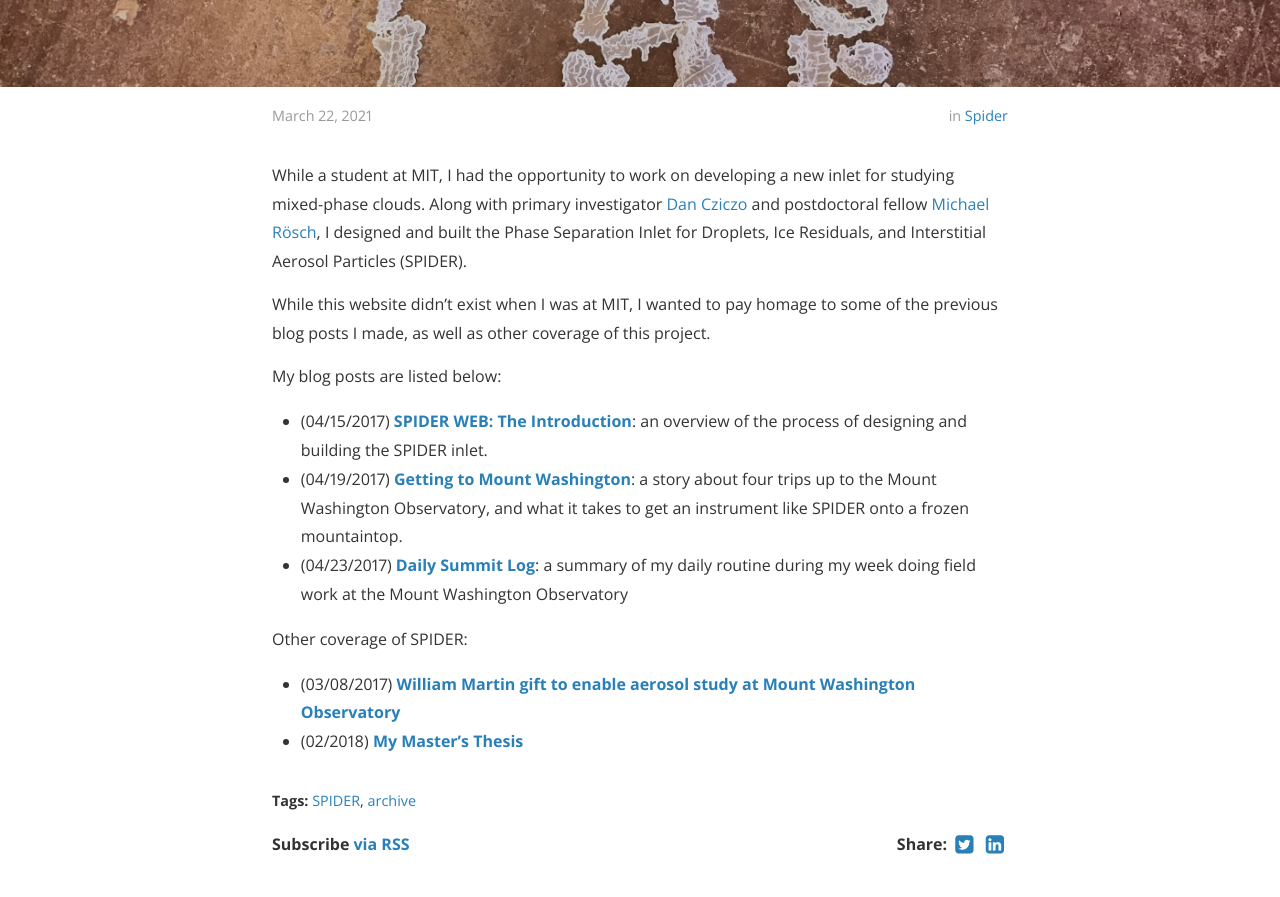
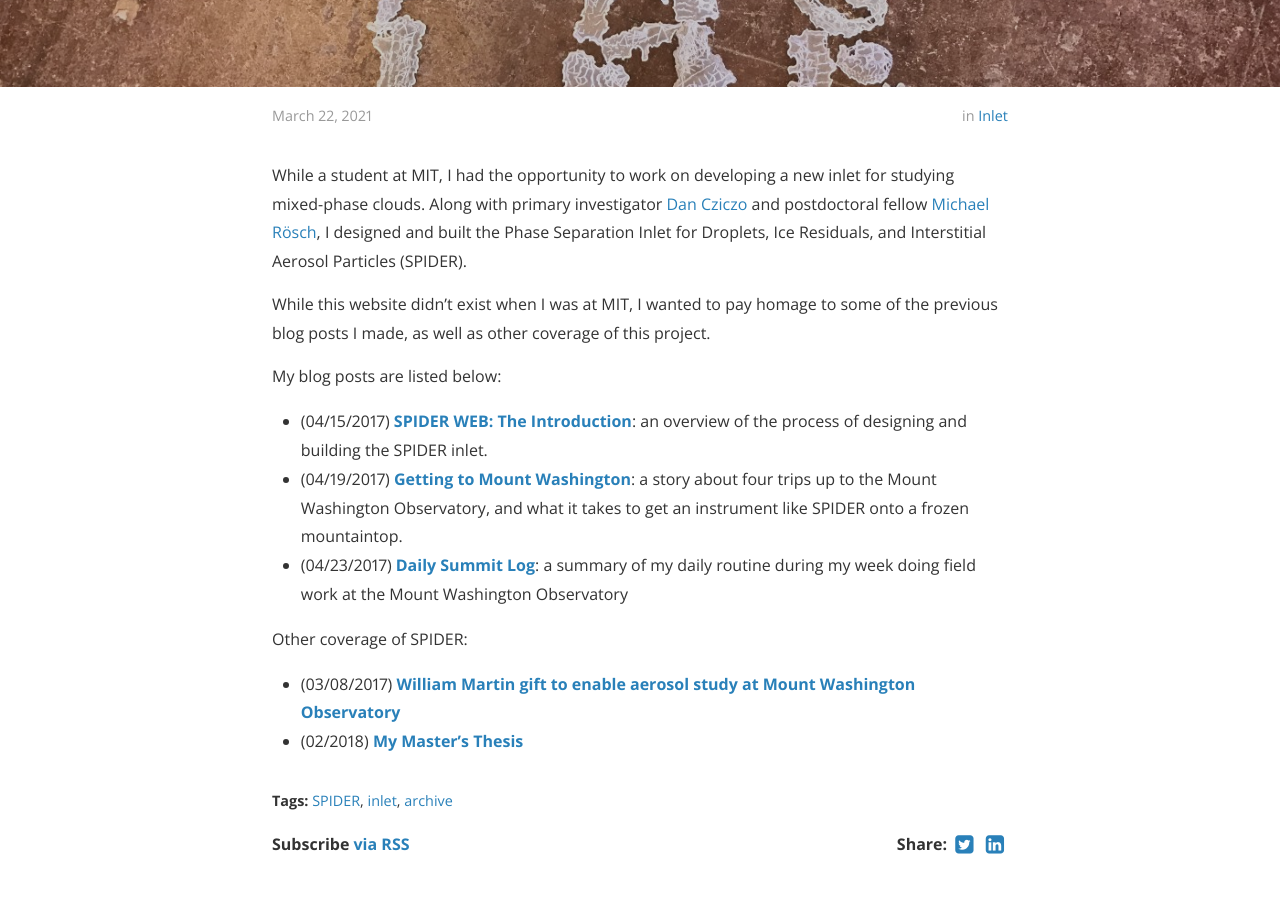
Before and after one commit to lkoolik/lkoolik.github.io, a Jekyll site: the page built from _posts/2022-03-22-some-old-blog-posts.md, in a window 1280 px wide and 1400 px high. Shown: the part 418-1315 px from the top of the window. Built offline with Jekyll 4.4.1, drawn with Linux system fonts in a browser that asks for light colours; nearby versions of some CDN libraries.

Commit message:
Update 2022-03-22-some-old-blog-posts.md

```diff
--- a/_posts/2022-03-22-some-old-blog-posts.md
+++ b/_posts/2022-03-22-some-old-blog-posts.md
@@ -3,8 +3,8 @@ layout: post
 title:  "Some Old Blog Posts"
 date:   2021-03-22 08:43:59
 author: Libby Koolik
-categories: Spider
-tags:	SPIDER archive
+categories: inlet
+tags:	SPIDER inlet archive
 cover:  "/assets/fab_lab.jpeg"
 ---
 
```
